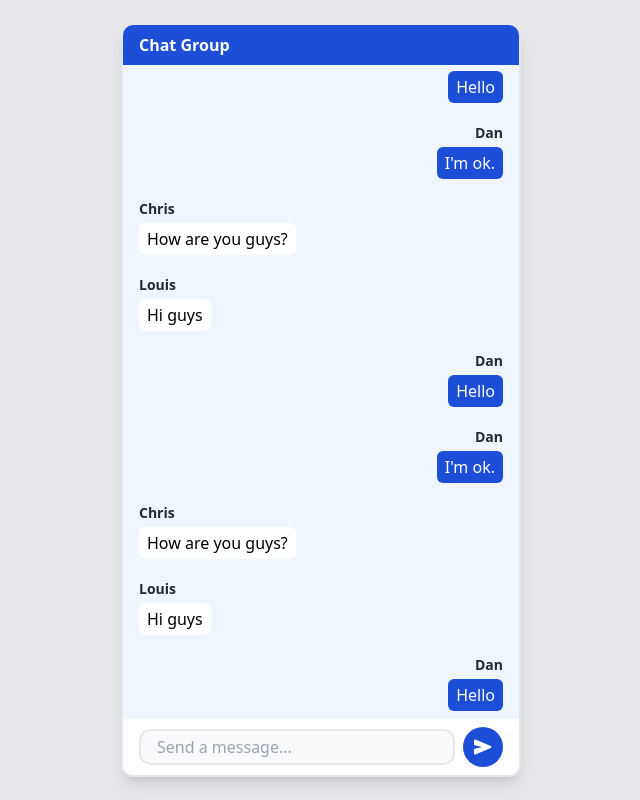
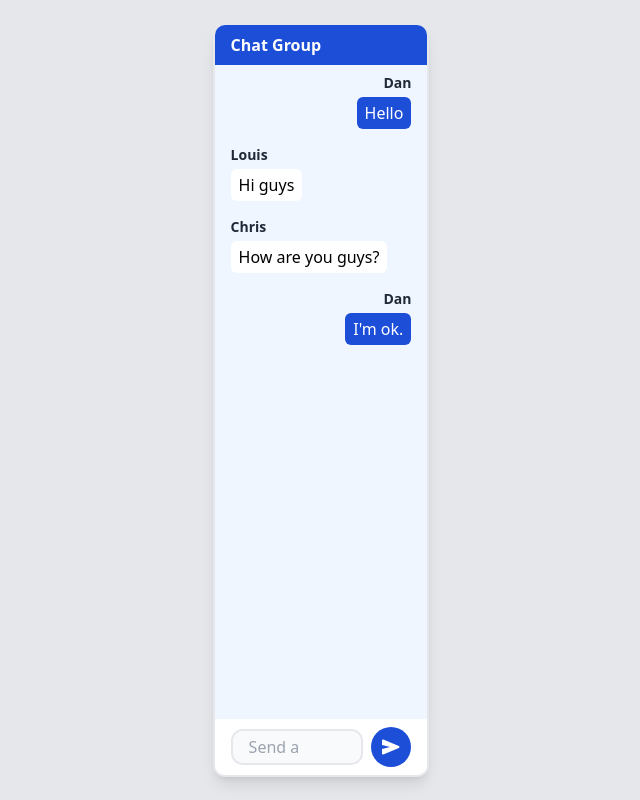
Before and after one commit to dcLouisDan/chat-app, a SvelteKit app: page / in a window 1280 px wide. Shown: the whole page, without its empty margins (319-959 px from the left). Built offline with nearby package versions, Linux system fonts and the light colour scheme.

Commit message:
Add front input functionality
Added input functionality to a local writable store array.
Added auto scroll when a message is added. Added a keydown event when enter is pressed.

```diff
--- /dev/null
+++ b/src/components/ChatMessage.svelte
@@ -0,0 +1,24 @@
+<script>
+export let message
+export let myname
+</script>
+
+{#if myname == message.username}
+	<div class="py-2 pe-4 ps-10 flex flex-col items-end">
+		<div class="text-sm text-gray-800 mb-1 font-bold">
+			{message.username}
+		</div>
+		<div class="bg-blue-700 text-white w-fit px-2 py-1 rounded-md">
+			{message.message}
+		</div>
+	</div>
+{:else}
+	<div class="py-2 pe-10 ps-4 flex flex-col items-start">
+		<div class="text-sm text-gray-800 mb-1 font-bold">
+			{message.username}
+		</div>
+		<div class="bg-white w-fit px-2 py-1 rounded-md">
+			{message.message}
+		</div>
+	</div>
+{/if}
--- a/src/routes/+page.svelte
+++ b/src/routes/+page.svelte
@@ -1,121 +1,57 @@
 <script>
+	import { messages } from '../stores/messagesStore.js';
+	import ChatMessage from '../components/ChatMessage.svelte';
+	import { beforeUpdate, afterUpdate, onMount } from 'svelte';
+
 	let appHeight = 750;
+	let appWidth = 400;
 	let myname = 'Dan';
 
 	let messageValue = '';
 	let minRows = 1;
 	let maxRows = 5;
 
-	$: minHeight = `${1 + minRows * 1.2}em`;
-	$: maxHeight = maxRows ? `${1 + maxRows * 1.2}em` : `auto`;
-
 	// Chat Messages
 	let headerHeight = 0;
 	let inputHeight = 0;
 	let chatBodyHeight = 0;
-	$: {
-		chatBodyHeight = appHeight - (headerHeight + inputHeight);
-		console.log(chatBodyHeight);
-	}
+	let chatBodyDiv;
+	let chatInput;
+	let autoscroll = true;
 
-	const messages = [
-		{
-			username: 'Dan',
-			message: 'Hello'
-		},
-		{
-			username: 'Louis',
-			message: 'Hi guys'
-		},
-		{
-			username: 'Chris',
-			message: 'How are you guys?'
-		},
-		{
-			username: 'Dan',
-			message: "I'm ok."
-		},
-		{
-			username: 'Dan',
-			message: 'Hello'
-		},
-		{
-			username: 'Louis',
-			message: 'Hi guys'
-		},
-		{
-			username: 'Chris',
-			message: 'How are you guys?'
-		},
-		{
-			username: 'Dan',
-			message: "I'm ok."
-		},
-		{
-			username: 'Dan',
-			message: 'Hello'
-		},
-		{
-			username: 'Louis',
-			message: 'Hi guys'
-		},
-		{
-			username: 'Chris',
-			message: 'How are you guys?'
-		},
-		{
-			username: 'Dan',
-			message: "I'm ok."
-		},
-		{
-			username: 'Dan',
-			message: 'Hello'
-		},
-		{
-			username: 'Louis',
-			message: 'Hi guys'
-		},
-		{
-			username: 'Chris',
-			message: 'How are you guys?'
-		},
-		{
-			username: 'Dan',
-			message: "I'm ok."
-		},
-		{
-			username: 'Dan',
-			message: 'Hello'
-		},
-		{
-			username: 'Louis',
-			message: 'Hi guys'
-		},
-		{
-			username: 'Chris',
-			message: 'How are you guys?'
-		},
-		{
-			username: 'Dan',
-			message: "I'm ok."
-		},
-		{
-			username: 'Dan',
-			message: 'Hello'
-		},
-		{
-			username: 'Louis',
-			message: 'Hi guys'
-		},
-		{
-			username: 'Chris',
-			message: 'How are you guys?'
-		},
-		{
-			username: 'Dan',
-			message: "I'm ok."
+	$: minHeight = `${1 + minRows * 1.2}em`;
+	$: maxHeight = maxRows ? `${1 + maxRows * 1.2}em` : `auto`;
+	$: chatBodyHeight = appHeight - (headerHeight + inputHeight);
+
+	const addMessage = () => {
+		const newMessage = {
+			username: myname,
+			message: chatInput.value
+		};
+		messages.set([...$messages, newMessage]);
+		messageValue = '';
+	};
+
+	beforeUpdate(() => {
+		if (chatBodyDiv) {
+			const scrollableDistance = chatBodyDiv.scrollHeight - chatBodyDiv.offsetHeight;
+			autoscroll = chatBodyDiv.scrollTop > scrollableDistance - 20;
 		}
-	];
+	});
+
+	afterUpdate(() => {
+		if (autoscroll) {
+			chatBodyDiv.scrollTo(0, chatBodyDiv.scrollHeight);
+		}
+	});
+
+	const handleKeydown = (e) => {
+		if (messageValue.trim() === '') return;
+		if (e.key !== 'Enter') return;
+    e.preventDefault()
+		console.log('Enter');
+		addMessage();
+	};
 </script>
 
 <svelte:head>
@@ -124,7 +60,7 @@
 
 <main class="bg-gray-200 flex items-center justify-center h-screen w-full">
 	<div
-		class="shadow-lg border-2 rounded-xl min-w-[400px] min-h-[{appHeight}px] bg-white overflow-hidden flex flex-col"
+		class="shadow-lg border-2 rounded-xl min-w-[{appWidth}px] min-h-[{appHeight}px] bg-white overflow-hidden flex flex-col"
 	>
 		<!-- Header -->
 		<header
@@ -136,29 +72,12 @@
 
 		<!-- Chat Body -->
 		<div
-			class="flex-1 bg-blue-50 overflow-y-scroll flex flex-col-reverse gap-1"
-			style="max-height: {chatBodyHeight}px;"
+			class="flex-1 bg-blue-50 overflow-y-scroll flex-col gap-1 scroll-smooth"
+			style="max-height: {chatBodyHeight}px;min-height: {chatBodyHeight}px; max-width: {appWidth}px"
+			bind:this={chatBodyDiv}
 		>
-			{#each messages as message}
-				{#if myname == message.username}
-					<div class="py-2 px-4 flex flex-col items-end">
-						<div class="text-sm text-gray-800 mb-1 font-bold">
-							{message.username}
-						</div>
-						<div class="bg-blue-700 text-white w-fit px-2 py-1 rounded-md">
-							{message.message}
-						</div>
-					</div>
-        {:else}
-					<div class="py-2 px-4">
-						<div class="text-sm text-gray-800 mb-1 font-bold">
-							{message.username}
-						</div>
-						<div class="bg-white w-fit px-2 py-1 rounded-md">
-							{message.message}
-						</div>
-					</div>
-				{/if}
+			{#each $messages as message}
+				<ChatMessage bind:message bind:myname />
 			{/each}
 		</div>
 
@@ -174,9 +93,14 @@
 					rows="1"
 					placeholder="Send a message..."
 					bind:value={messageValue}
+					bind:this={chatInput}
+					on:keydown={handleKeydown}
 				></textarea>
 			</div>
-			<button class="bg-blue-700 p-2 rounded-full hover:bg-blue-600 active:bg-blue-500">
+			<button
+				class="bg-blue-700 p-2 rounded-full hover:bg-blue-600 active:bg-blue-500"
+				on:click={addMessage}
+			>
 				<svg
 					xmlns="http://www.w3.org/2000/svg"
 					height="24px"
--- /dev/null
+++ b/src/stores/messagesStore.js
@@ -0,0 +1,19 @@
+import { writable } from 'svelte/store';
+export const messages = writable([
+  {
+    username: 'Dan',
+    message: 'Hello'
+  },
+  {
+    username: 'Louis',
+    message: 'Hi guys'
+  },
+  {
+    username: 'Chris',
+    message: 'How are you guys?'
+  },
+  {
+    username: 'Dan',
+    message: "I'm ok."
+  },
+]);
```
